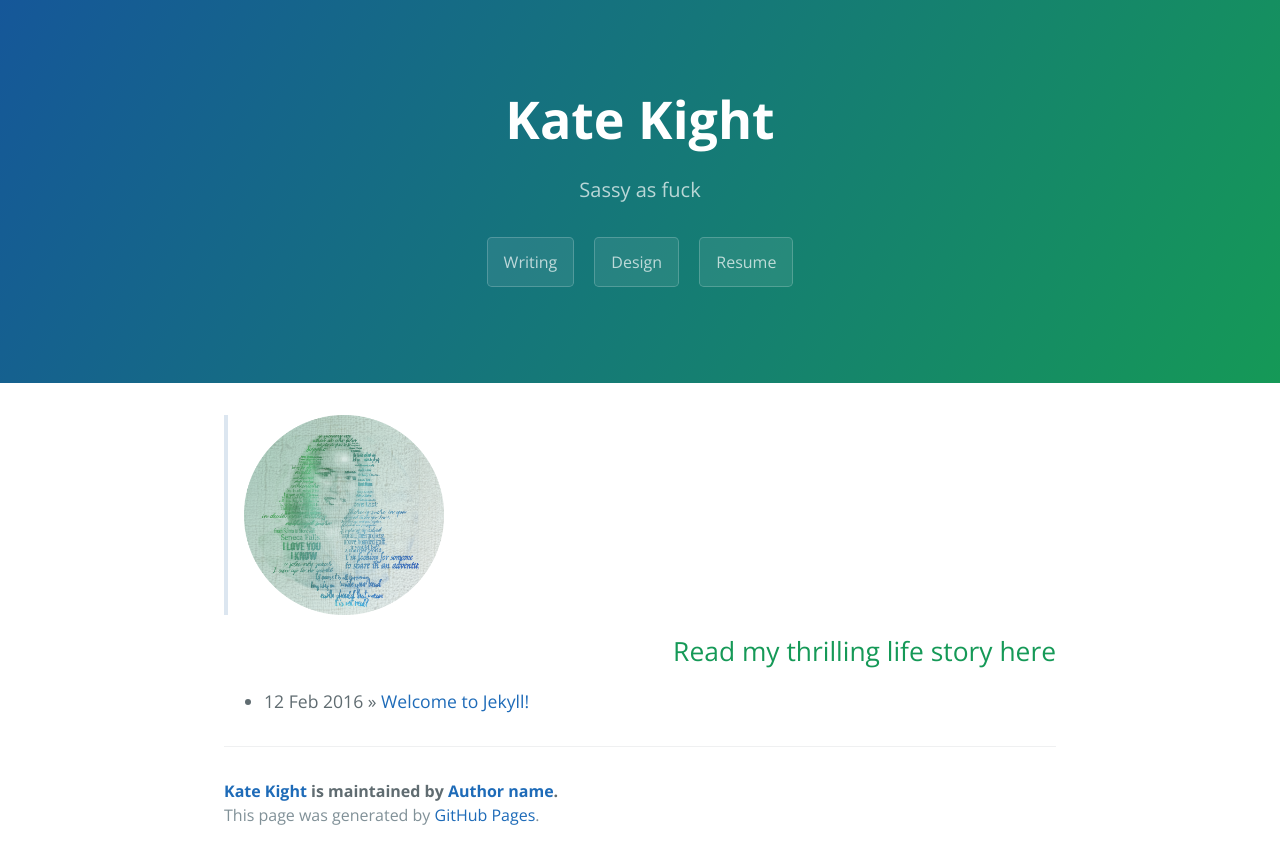
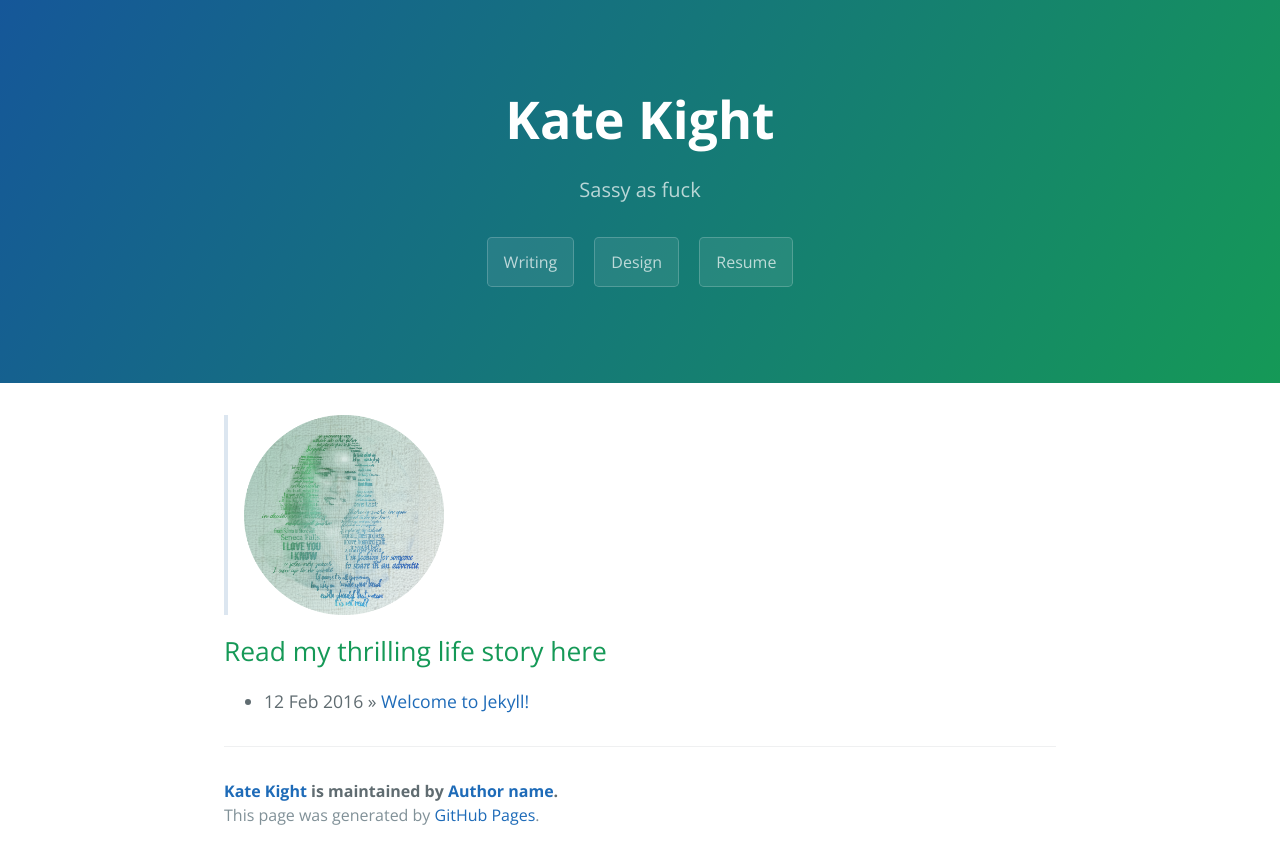
Before and after one commit to Flyakight/flyakight.github.io, a Jekyll site: the page built from index.html, in a window 1280 px wide. Shown: the top 864 px of the page. Built offline with Jekyll 4.4.1, drawn with Linux system fonts in a browser that asks for light colours; the list of posts is cut into pages by our own code.

Commit message:
Update index.html

```diff
--- a/index.html
+++ b/index.html
@@ -7,7 +7,7 @@ title: {{site.title}}
        <blockquote>  <img src="http://www.katekight.com/Images/Myface.png" alt="Kate Kight" height="200" align="middle">
 
 </blockquote>
-  <div align="right">
+  <div float="right">
          <h2> Read my thrilling life story here </h2> </div>
   <ul class="posts">
     {% for post in site.posts %}
```
